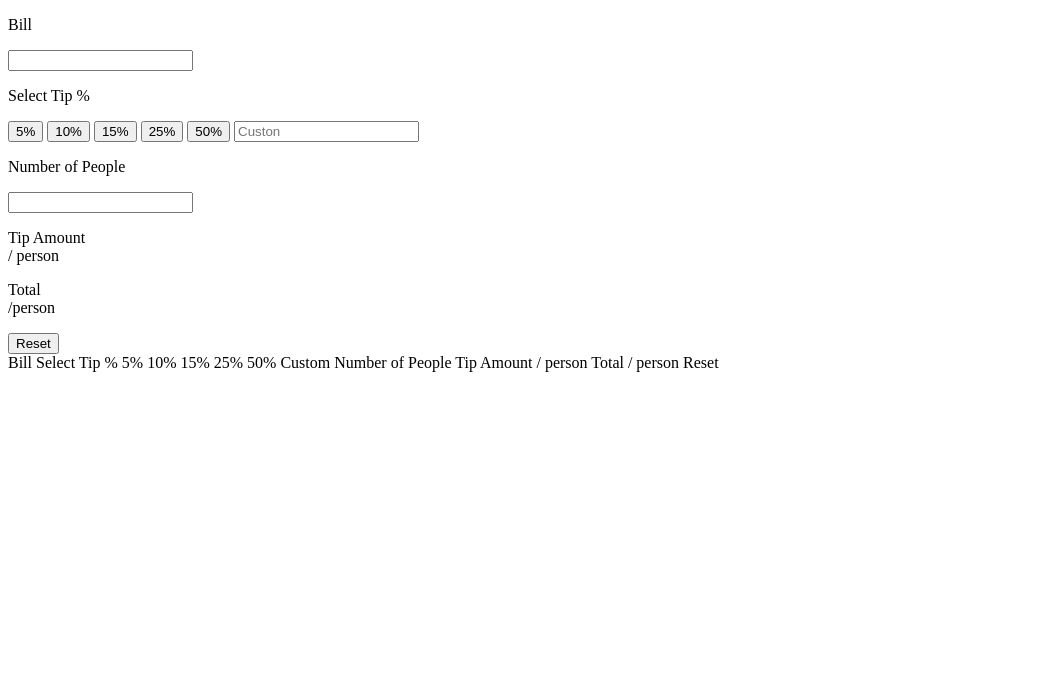
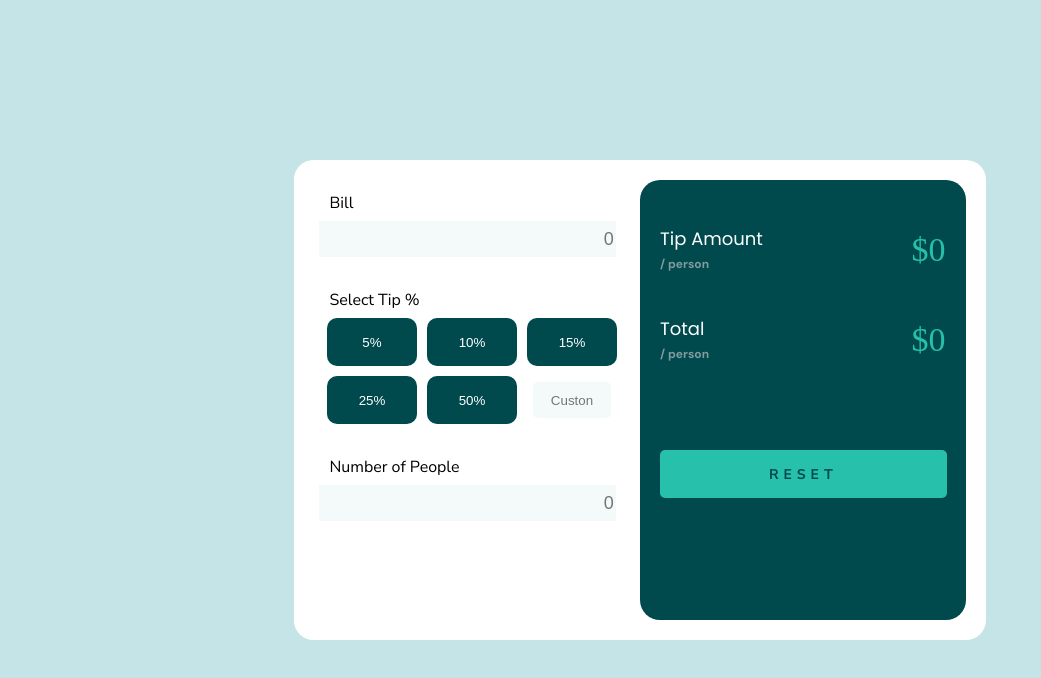
Before and after one commit to MoraesAlvesCleber/tip-calculator-app-main, a plain HTML site: page index.html in a window 1280 px wide. Shown: the whole page, without its empty margins (0-1041 px from the left). Drawn offline with Linux system fonts and the light colour scheme.

Commit message:
Estilizando html
Estilizando texto, input e button

```diff
--- /dev/null
+++ b/css/reset.css
@@ -0,0 +1,48 @@
+/* http://meyerweb.com/eric/tools/css/reset/
+   v2.0 | 20110126
+   License: none (public domain)
+*/
+
+html, body, div, span, applet, object, iframe,
+h1, h2, h3, h4, h5, h6, p, blockquote, pre,
+a, abbr, acronym, address, big, cite, code,
+del, dfn, em, img, ins, kbd, q, s, samp,
+small, strike, strong, sub, sup, tt, var,
+b, u, i, center,
+dl, dt, dd, ol, ul, li,
+fieldset, form, label, legend,
+table, caption, tbody, tfoot, thead, tr, th, td,
+article, aside, canvas, details, embed,
+figure, figcaption, footer, header, hgroup,
+menu, nav, output, ruby, section, summary,
+time, mark, audio, video {
+	margin: 0;
+	padding: 0;
+	border: 0;
+	font-size: 100%;
+	font: inherit;
+	vertical-align: baseline;
+}
+/* HTML5 display-role reset for older browsers */
+article, aside, details, figcaption, figure,
+footer, header, hgroup, menu, nav, section {
+	display: block;
+}
+body {
+	line-height: 1;
+}
+ol, ul {
+	list-style: none;
+}
+blockquote, q {
+	quotes: none;
+}
+blockquote:before, blockquote:after,
+q:before, q:after {
+	content: '';
+	content: none;
+}
+table {
+	border-collapse: collapse;
+	border-spacing: 0;
+}
--- /dev/null
+++ b/css/style.css
@@ -0,0 +1,149 @@
+:root {
+
+    --Strong-cyan: hsl(172, 67%, 45%);
+    --Very-dark-cyan: hsl(183, 100%, 15%);
+    --Dark-grayish-cyan: hsl(186, 14%, 43%);
+    --Grayish-cyan: hsl(184, 14%, 56%);
+    --Light-grayish-cyan: hsl(185, 41%, 84%);
+    --Very-light-grayish-cyan: hsl(189, 41%, 97%);
+    --White: hsl(0, 0%, 100%);
+
+    /*font family*/
+    --DM: 'DM Sans', sans-serif;
+    --Nunito: 'Nunito Sans', sans-serif;
+    --Poppins: 'Poppins', sans-serif;
+
+}
+
+body {
+    background: var(--Light-grayish-cyan);
+    display: flex;
+    width: 100vw;
+    height: 100vh;
+    justify-content: center;
+    align-items: center;
+
+}
+
+main{
+    background: var(--White);
+    width: 54vw;
+    height: 60vh;
+    border-radius: 20px;
+    display: flex;
+}
+
+.div-input{
+    width: 100%;
+    text-align: center;
+}
+
+.text{
+    font-family: var(--Nunito);
+    text-align: start;
+    margin: 35px 35px 10px;
+}
+
+.inputon{
+    width: 90%;
+    background-color: var(--Very-light-grayish-cyan);
+    border-color: var(--Very-dark-cyan);
+    border: none;
+    height: 34px;
+    margin-left: 20px;
+    text-align: right;
+    font-size: 18px !important;
+}
+
+.calculation{
+    background: var(--White);
+    border-radius: 20px;
+    width: 50%;
+    display: flex;
+    flex-direction: column;
+    align-items: center;
+
+}
+
+.result-section{
+    background: var(--Very-dark-cyan);
+    width: 50%;
+    border-radius: 20px;
+    margin: 20px 20px;
+}
+
+.div-custon-text{
+     width: 100%;
+}
+
+
+.custon{
+    display: grid;
+    grid-template-columns: 1fr 1fr 1fr;
+    align-items: center;
+    justify-items: center;
+    gap: 10px;
+    width: 80%;
+}
+
+.button{
+    background: var(--Very-dark-cyan);
+    color: var(--White);
+    border: none;
+    width: 90px;
+    height: 6vh;
+    border-radius: 10px;
+    cursor: pointer;
+}
+.custon-input{
+    width: 74px;
+    height: 34px;
+    border-radius: 5px;
+    background-color: var(--Very-light-grayish-cyan);
+    border: none;
+    text-align: center;
+}
+
+.container-result-text{
+    display: flex;
+    justify-content: space-between;
+    align-items: center;
+    margin: 50px 20px;
+}
+
+.result-text{
+    color: var(--White);
+    font-size: 18px;
+    font-family: var(--Poppins);
+    font-weight: 400;
+}
+
+.person-text{
+    color: var(--Grayish-cyan);
+    font-size: 12px;
+    font-family: var(--DM);
+    font-weight: 300;
+    margin-top: 10px;
+}
+
+.result-number{
+    color: var(--Strong-cyan);
+    font-size: 34px;
+}
+
+.reset{
+    background: var(--Strong-cyan);
+    color: var(--Very-dark-cyan);
+    font-family: var(--Nunito);
+    text-transform: uppercase;
+    font-size: 14px;
+    font-weight: bolder;
+    letter-spacing: 5px;
+    width: 88%;
+    height: 6vh;
+    margin: 40px 20px 0;
+    border-radius: 5px;
+    border: none;
+    cursor: pointer;
+
+}
--- a/index.html
+++ b/index.html
@@ -7,6 +7,15 @@
   <!-- displays site properly based on user's device -->
 
   <link rel="icon" type="image/png" sizes="32x32" href="./images/favicon-32x32.png">
+
+  <link rel="preconnect" href="https://fonts.googleapis.com">
+  <link rel="preconnect" href="https://fonts.gstatic.com" crossorigin>
+  <link
+    href="https://fonts.googleapis.com/css2?family=DM+Sans:ital,wght@0,700;1,400&family=Nunito+Sans:wght@400;700&family=Poppins:wght@300;400;500;700&display=swap"
+    rel="stylesheet">
+
+  <link rel="stylesheet" href="/css/style.css">
+  <link rel="stylesheet" href="css/reset.css">
 
   <title>Frontend Mentor | Tip calculator app</title>
 
@@ -27,12 +36,15 @@
   <main>
 
     <div class="calculation">
-      <div class="bill">
-        <p class="bill-text">Bill</p>
-        <input id="bill-input" class="bill-input input" type="text">
+      <div class="div-input">
+        <p class="bill-text text">Bill</p>
+        <input id="bill-input" class="bill-input inputon" type="text" placeholder="0">
       </div>
+      <div class="div-custon-text">
+        <p class="custon-text text">Select Tip %</p>
+      </div>
+
       <div class="custon">
-        <p class="custon-text">Select Tip %</p>
         <button class="button">5%</button>
         <button class="button">10%</button>
         <button class="button">15%</button>
@@ -41,46 +53,43 @@
         <input class="custon-input" type="text" placeholder="Custon">
       </div>
 
-      <div class="number-people">
-        <p class="namber-people-text">Number of People</p>
-        <input class="number-people-input input" type="text">
+      <div class="div-input">
+        <p class="namber-people-text text">Number of People</p>
+        <input class="number-people-input inputon" type="text" placeholder="0">
       </div>
 
     </div>
 
-    <div class="result">
+    <div class="result-section">
 
-      <p class="tip-amount-text"> Tip Amount <br> / person </p>
-      <div class="tip-amount-result"></div>
+      <div class="container-result-text">
+        <div class="tip-result">
+          <p class="result-text"> Tip Amount </p>
+          <p class="person-text"> / person </p>
+        </div>
 
-      <p class="total-text">Total <br> /person </p>
-      <div class="total-result"></div>
+        <div class="result-number" id="tip-amount-resul"> $0 </div>
 
-      <button class="reset" id="reset">Reset</button>
+      </div>
+
+      <div class="container-result-text">
+        <div class="total-result">
+          <p class="result-text"> Total </p>
+          <p class="person-text"> / person </p>
+        </div>
+
+        <div class="result-number" id="total-result"> $0 </div>
+
+      </div>
+
+
+      <button class="reset" id="button-reset">Reset</button>
 
     </div>
 
   </main>
 
-  Bill
 
-  Select Tip %
-  5%
-  10%
-  15%
-  25%
-  50%
-  Custom
-
-  Number of People
-
-  Tip Amount
-  / person
-
-  Total
-  / person
-
-  Reset
 
   <!--<div class="attribution">
     Challenge by <a href="https://www.frontendmentor.io?ref=challenge" target="_blank">Frontend Mentor</a>.
```
Also changed, not shown: css/design/active-states.jpg (renamed from design/active-states.jpg), css/design/desktop-design-completed.jpg (renamed from design/desktop-design-completed.jpg), css/design/desktop-design-empty.jpg (renamed from design/desktop-design-empty.jpg), css/design/desktop-preview.jpg (renamed from design/desktop-preview.jpg), css/design/mobile-design.jpg (renamed from design/mobile-design.jpg), 1 other file.
